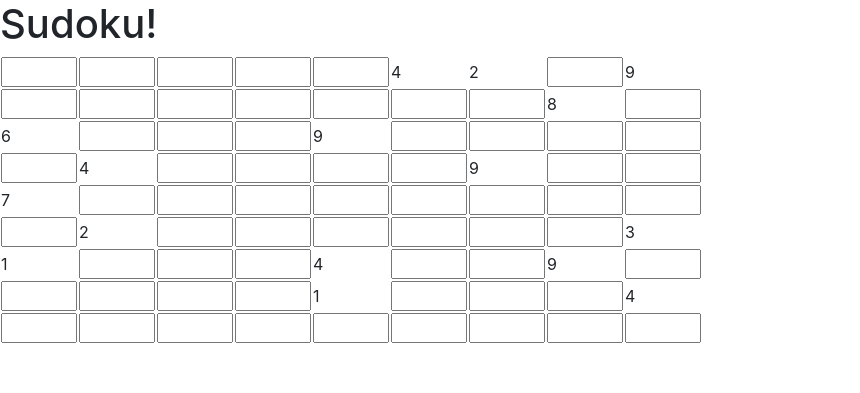
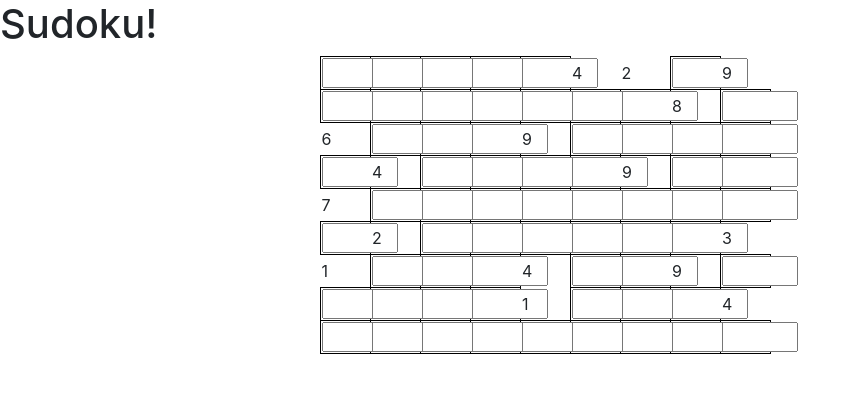
Before and after one commit to Bens-Jammin/SudokuSolver, a Flask app: page / in a window 1280 px wide. Shown: the top 393 px of the page, without its empty margins (0-860 px from the left). Run offline with Flask 3, Linux system fonts and the light colour scheme.

Commit message:
tried to style table

```diff
--- a/html_generator.py
+++ b/html_generator.py
@@ -11,9 +11,9 @@ def generate_board_matrix( board: list[list[int]] ) -> str:
         table += "<tr>"
         for col in row:
             if col == 0:
-                table += "<td>"+text_box+"</td>"
+                table += "<td style='max-width: 50px; text-align: center; border: 1px solid black'>"+text_box+"</td>"
             else:
-                table += "<td>"+str(col)+"</td>"
+                table += "<td style='max-width: 50px'>"+str(col)+"</td>"
 
         table += "</tr>"
 
--- /dev/null
+++ b/static/css/styles.css
@@ -0,0 +1,5 @@
+.board-container{
+    display: flex;
+    width: 50%;
+    margin: auto;
+}
--- a/templates/base.html
+++ b/templates/base.html
@@ -4,6 +4,7 @@
     <meta charset="UTF-8">
     <meta name="viewport" content="width=device-width, initial-scale=1.0">
     <title>{% block title %}{% endblock %}</title>
+    <link rel="stylesheet" href="{{ url_for('static', filename='css/styles.css') }}">
 </head>
     <link rel="stylesheet" href="https://cdn.jsdelivr.net/npm/bootstrap@4.3.1/dist/css/bootstrap.min.css" integrity="sha384-ggOyR0iXCbMQv3Xipma34MD+dH/1fQ784/j6cY/iJTQUOhcWr7x9JvoRxT2MZw1T" crossorigin="anonymous">
 
```
